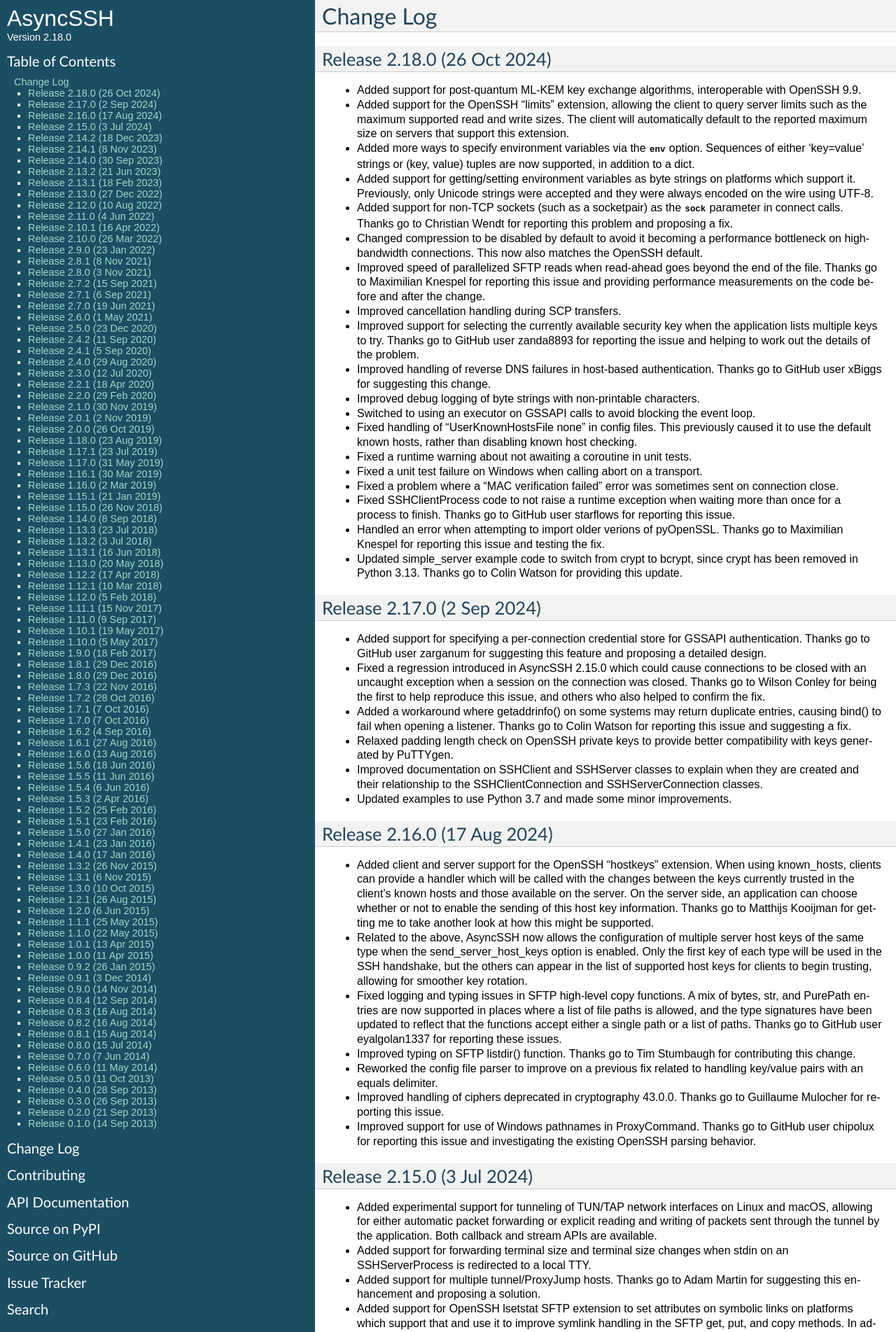
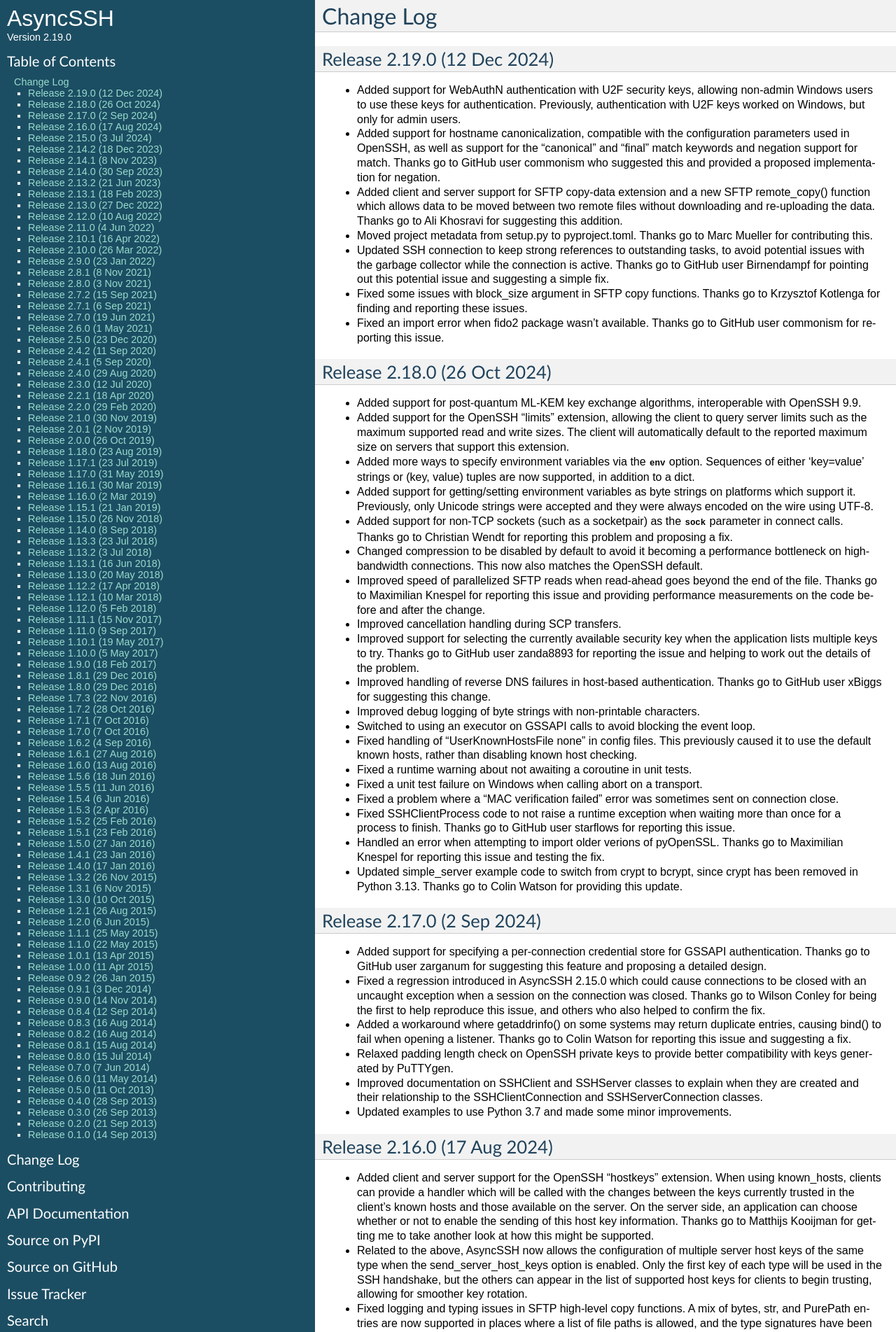
Before and after one commit to ronf/asyncssh, a Sphinx documentation site: the page built from docs/changes.rst, in a window 1280 px wide. Shown: the top 1903 px of the page at 70% size. Built offline with Sphinx 7.4.7, drawn with Linux system fonts in a browser that asks for light colours.

Commit message:
Bump version number up to 2.19.0 and update change log

```diff
--- a/asyncssh/version.py
+++ b/asyncssh/version.py
@@ -26,4 +26,4 @@ __author_email__ = 'ronf@timeheart.net'
 
 __url__ = 'http://asyncssh.timeheart.net'
 
-__version__ = '2.18.0'
+__version__ = '2.19.0'
--- a/docs/changes.rst
+++ b/docs/changes.rst
@@ -2,6 +2,39 @@
 
 Change Log
 ==========
+
+Release 2.19.0 (12 Dec 2024)
+----------------------------
+
+* Added support for WebAuthN authentication with U2F security keys,
+  allowing non-admin Windows users to use these keys for authentication.
+  Previously, authentication with U2F keys worked on Windows, but only
+  for admin users.
+
+* Added support for hostname canonicalization, compatible with the
+  configuration parameters used in OpenSSH, as well as support for the
+  "canonical" and "final" match keywords and negation support for
+  match. Thanks go to GitHub user commonism who suggested this and
+  provided a proposed implementation for negation.
+
+* Added client and server support for SFTP copy-data extension and
+  a new SFTP remote_copy() function which allows data to be moved
+  between two remote files without downloading and re-uploading the
+  data. Thanks go to Ali Khosravi for suggesting this addition.
+
+* Moved project metadata from setup.py to pyproject.toml. Thanks go to
+  Marc Mueller for contributing this.
+
+* Updated SSH connection to keep strong references to outstanding
+  tasks, to avoid potential issues with the garbage collector while
+  the connection is active. Thanks go to GitHub user Birnendampf for
+  pointing out this potential issue and suggesting a simple fix.
+
+* Fixed some issues with block_size argument in SFTP copy functions.
+  Thanks go to Krzysztof Kotlenga for finding and reporting these issues.
+
+* Fixed an import error when fido2 package wasn't available. Thanks go
+  to GitHub user commonism for reporting this issue.
 
 Release 2.18.0 (26 Oct 2024)
 ----------------------------
```
